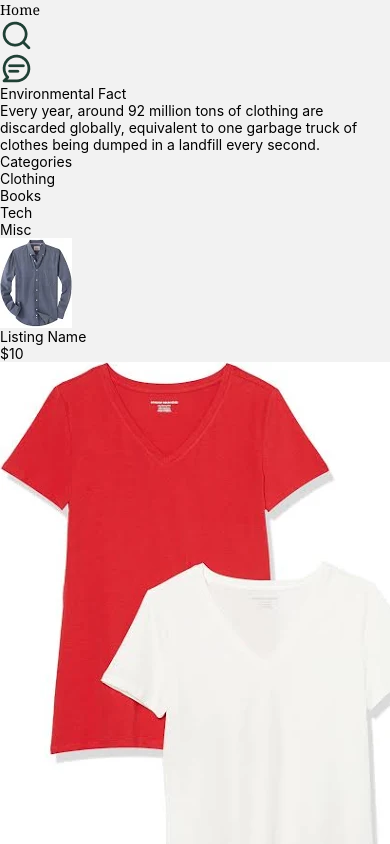
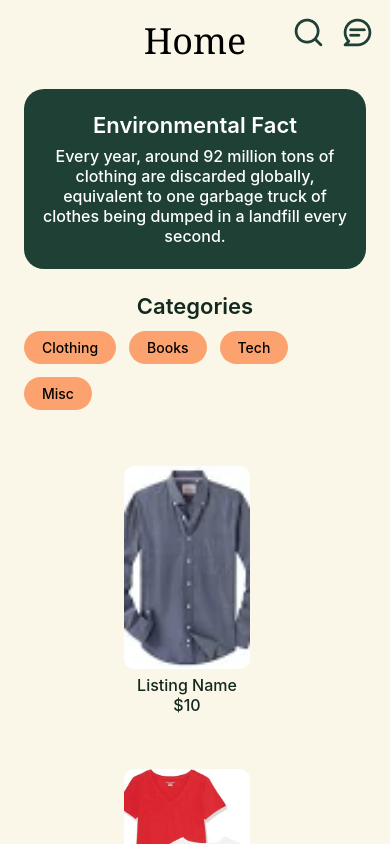
Before and after one commit to anchen2/DFA-ES1-illini-swap, a React Native app in the folder illini-swap/: screen /Home in a window 390 px wide. Shown: the top 844 px of the page. Built offline with nearby package versions, Linux system fonts and the light colour scheme.

Commit message:
merging prineet and antigoni's code while making homescreen mobile compatible

```diff
--- a/illini-swap/HomeScreen.js
+++ b/illini-swap/HomeScreen.js
@@ -1,5 +1,12 @@
 import React from "react";
-import { View, Text, Image, ScrollView, TouchableOpacity } from "react-native";
+import {
+  View,
+  Text,
+  Image,
+  ScrollView,
+  TouchableOpacity,
+  StyleSheet,
+} from "react-native";
 import { SafeAreaView } from "react-native-safe-area-context";
 
 const itemImages = [
@@ -11,75 +18,205 @@ const itemImages = [
 
 const HomeScreen = () => {
   return (
-    <SafeAreaView className="flex-1 bg-[#FAF7E8]">
-      <ScrollView contentContainerStyle={{ paddingBottom: 100 }}>
+    <SafeAreaView style={styles.container}>
+      <ScrollView contentContainerStyle={styles.scrollContainer}>
         {/* Top Header */}
-        <View className="items-center mt-4">
-          <Text
-            className="text-[36px] font-medium text-black"
-            style={{ fontFamily: "Georgia" }} // GimletDisplay font replacement
-          >
-            Home
-          </Text>
+        <View style={styles.headerContainer}>
+          <Text style={styles.headerText}>Home</Text>
         </View>
 
         {/* Top Right Icons */}
-        <View className="absolute right-4 top-4 flex-row space-x-4">
-          <Image source={require("./icons/search.png")} className="w-[33px] h-[33px]" />
-          <Image source={require("./icons/comment-lines.png")} className="w-[33px] h-[33px]" />
+        <View style={styles.topIconsContainer}>
+          <Image
+            source={require("./icons/search.png")}
+            style={[styles.icon, { marginRight: 16 }]}
+          />
+          <Image
+            source={require("./icons/comment-lines.png")}
+            style={styles.icon}
+          />
         </View>
 
         {/* Environmental Fact Box */}
-        <View className="bg-[#1F4035] mx-auto mt-6 w-[342px] h-[180px] rounded-[20px] p-4 items-center justify-center">
-          <Text className="text-white font-semibold text-[22px]">Environmental Fact</Text>
-          <Text className="text-white font-medium text-[16px] mt-2 text-center">
+        <View style={styles.factBox}>
+          <Text style={styles.factTitle}>Environmental Fact</Text>
+          <Text style={styles.factText}>
             Every year, around 92 million tons of clothing are discarded globally,
             equivalent to one garbage truck of clothes being dumped in a landfill every second.
           </Text>
         </View>
 
         {/* Categories */}
-        <Text className="text-[22px] font-semibold text-[#13281F] text-center mt-6">Categories</Text>
-        <View className="mt-3 px-6 flex-row flex-wrap gap-x-[13px]">
+        <Text style={styles.categoriesTitle}>Categories</Text>
+        <View style={styles.categoriesContainer}>
           {["Clothing", "Books", "Tech", "Misc"].map((label, index) => (
-            <TouchableOpacity key={index} className="bg-[#FCA26E] rounded-[20px] px-[18px] py-[8px]">
-              <Text className="text-black font-medium">{label}</Text>
+            <TouchableOpacity
+              key={index}
+              style={[
+                styles.categoryButton,
+                { marginRight: 13, marginBottom: 13 },
+              ]}
+            >
+              <Text style={styles.categoryText}>{label}</Text>
             </TouchableOpacity>
           ))}
         </View>
 
         {/* Listings Grid */}
-        <View className="mt-6 flex-row flex-wrap justify-center gap-x-4 gap-y-4 px-4">
+        <View style={styles.listingsContainer}>
           {itemImages.map((img, idx) => (
             <TouchableOpacity
               key={idx}
-              className="w-[164px] p-[19px]"
+              style={[styles.listingBox, { marginRight: 16, marginBottom: 16 }]}
               onPress={() => console.log("Go to item")}
             >
               <Image
                 source={img}
-                className="w-full h-[203px] rounded-[10px]"
+                style={styles.listingImage}
                 resizeMode="cover"
               />
-              <Text className="mt-[6px] font-medium text-[#13281F] text-[16px] text-center">
-                Listing Name
-              </Text>
-              <Text className="font-medium text-[#13281F] text-[16px] text-center">$10</Text>
+              <Text style={styles.listingTitle}>Listing Name</Text>
+              <Text style={styles.listingPrice}>$10</Text>
             </TouchableOpacity>
           ))}
         </View>
       </ScrollView>
 
       {/* Bottom Nav Bar */}
-      <View className="absolute bottom-0 left-0 right-0 h-[75px] bg-[#13281F] flex-row justify-around items-center rounded-t-[25px] px-2">
-        <Image source={require("./icons/nav-tag.png")} className="w-[33px] h-[33px]" />
-        <Image source={require("./icons/nav-heart.png")} className="w-[33px] h-[33px]" />
-        <Image source={require("./icons/nav-home.png")} className="w-[33px] h-[33px]" />
-        <Image source={require("./icons/nav-pending.png")} className="w-[33px] h-[33px]" />
-        <Image source={require("./icons/nav-user-square.png")} className="w-[33px] h-[33px]" />
+      <View style={styles.navBar}>
+        <Image source={require("./icons/nav-tag.png")} style={styles.icon} />
+        <Image source={require("./icons/nav-heart.png")} style={styles.icon} />
+        <Image source={require("./icons/nav-home.png")} style={styles.icon} />
+        <Image source={require("./icons/nav-pending.png")} style={styles.icon} />
+        <Image
+          source={require("./icons/nav-user-square.png")}
+          style={styles.icon}
+        />
       </View>
     </SafeAreaView>
   );
 };
 
+const styles = StyleSheet.create({
+  container: {
+    flex: 1,
+    backgroundColor: "#FAF7E8",
+  },
+  scrollContainer: {
+    paddingBottom: 140, // Increased padding for nav bar
+    flexGrow: 1, // Enables scroll when content is short
+  },
+  headerContainer: {
+    marginTop: 16,
+    alignItems: "center",
+  },
+  headerText: {
+    fontSize: 36,
+    fontWeight: "500",
+    color: "#000000",
+    fontFamily: "Georgia",
+  },
+  topIconsContainer: {
+    position: "absolute",
+    right: 16,
+    top: 16,
+    flexDirection: "row",
+  },
+  icon: {
+    width: 33,
+    height: 33,
+  },
+  factBox: {
+    backgroundColor: "#1F4035",
+    width: 342,
+    height: 180,
+    borderRadius: 20,
+    padding: 16,
+    justifyContent: "center",
+    alignItems: "center",
+    alignSelf: "center",
+    marginTop: 24,
+  },
+  factTitle: {
+    color: "white",
+    fontSize: 22,
+    fontWeight: "600",
+  },
+  factText: {
+    color: "white",
+    fontSize: 16,
+    fontWeight: "500",
+    textAlign: "center",
+    marginTop: 8,
+  },
+  categoriesTitle: {
+    fontSize: 22,
+    fontWeight: "600",
+    color: "#13281F",
+    textAlign: "center",
+    marginTop: 24,
+  },
+  categoriesContainer: {
+    marginTop: 12,
+    paddingHorizontal: 24,
+    flexDirection: "row",
+    flexWrap: "wrap",
+  },
+  categoryButton: {
+    backgroundColor: "#FCA26E",
+    borderRadius: 20,
+    paddingHorizontal: 18,
+    paddingVertical: 8,
+  },
+  categoryText: {
+    color: "black",
+    fontWeight: "500",
+  },
+  listingsContainer: {
+    marginTop: 24,
+    flexDirection: "row",
+    flexWrap: "wrap",
+    justifyContent: "center",
+    paddingHorizontal: 16,
+  },
+  listingBox: {
+    width: 164,
+    padding: 19,
+  },
+  listingImage: {
+    width: "100%",
+    height: 203,
+    borderRadius: 10,
+  },
+  listingTitle: {
+    fontSize: 16,
+    fontWeight: "500",
+    color: "#13281F",
+    textAlign: "center",
+    marginTop: 6,
+  },
+  listingPrice: {
+    fontSize: 16,
+    fontWeight: "500",
+    color: "#13281F",
+    textAlign: "center",
+  },
+  navBar: {
+    position: "absolute",
+    bottom: 0,
+    left: 0,
+    right: 0,
+    height: 75,
+    backgroundColor: "#13281F",
+    borderTopLeftRadius: 25,
+    borderTopRightRadius: 25,
+    paddingTop: 14,
+    paddingBottom: 22,
+    flexDirection: "row",
+    justifyContent: "space-around",
+    alignItems: "center",
+    paddingHorizontal: 8,
+  },
+});
+
 export default HomeScreen;
--- a/illini-swap/package.json
+++ b/illini-swap/package.json
@@ -17,7 +17,7 @@
     "@react-navigation/stack": "^7.1.2",
     "expo": "~52.0.38",
     "expo-status-bar": "~2.0.1",
-    "firebase": "^11.5.0",
+    "firebase": "^11.6.0",
     "react": "18.3.1",
     "react-dom": "18.3.1",
     "react-native": "0.76.7",
```
Also changed, not shown: 1 other file (tests, documents, lock files or other folders).
